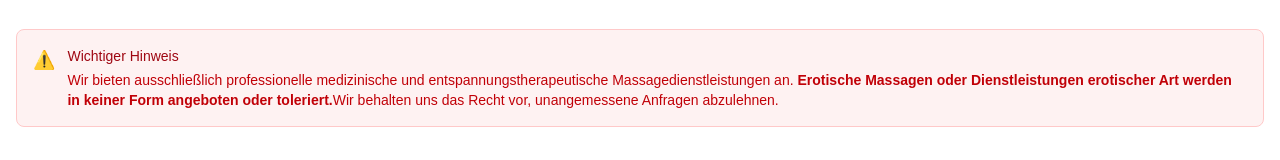
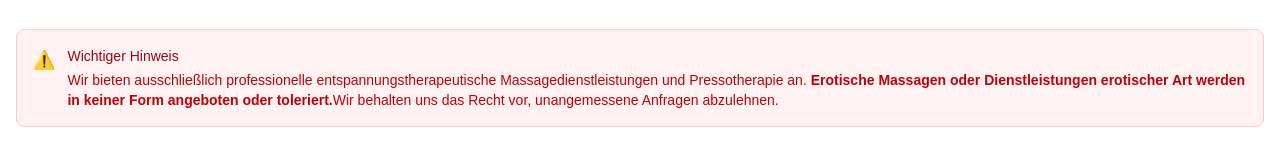
Before and after one commit to BalabaSerhii/salon, a Next.js app: page /preisliste in a window 1280 px wide. Shown: the part 333-493 px from the top of the page. Built offline with nearby package versions, Linux system fonts and the light colour scheme.

Commit message:
Update page.tsx

```diff
--- a/app/preisliste/page.tsx
+++ b/app/preisliste/page.tsx
@@ -124,13 +124,12 @@ export default function PriceList() {
               Wichtiger Hinweis
             </h3>
             <p className="text-sm text-red-700 mt-1">
-              Wir bieten ausschließlich professionelle medizinische und
-              entspannungstherapeutische Massagedienstleistungen an.{" "}
+              Wir bieten ausschließlich professionelle entspannungstherapeutische Massagedienstleistungen und Pressotherapie an.{" "}
               <strong>
                 Erotische Massagen oder Dienstleistungen erotischer Art werden
                 in keiner Form angeboten oder toleriert.
               </strong>
-              Wir behalten uns das Recht vor, unangemessene Anfragen abzulehnen.
+               Wir behalten uns das Recht vor, unangemessene Anfragen abzulehnen.
             </p>
           </div>
         </div>
```
